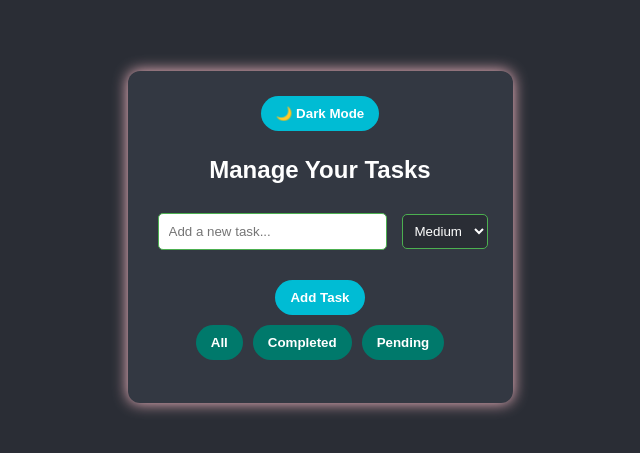
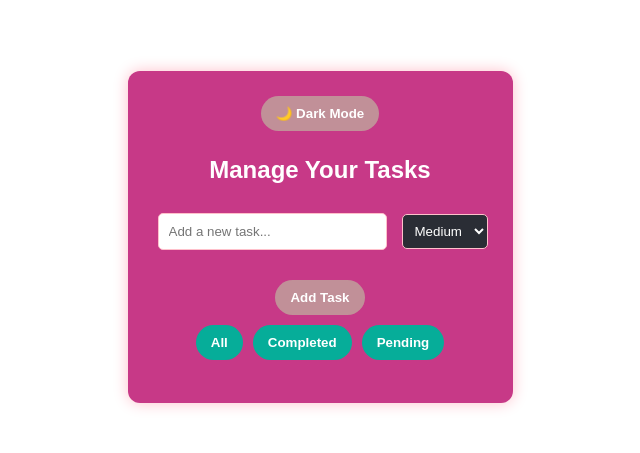
Before and after one commit to CBeatrixBacolanta/frontendPIT, a React (Vite) app: page / in a window 1280 px wide. Shown: the part 163-616 px from the top of the page, without its empty margins (340-980 px from the left). Built offline with nearby package versions, Linux system fonts and the light colour scheme.

Commit message:
second commit

```diff
--- a/src/App.css
+++ /dev/null
@@ -1,228 +0,0 @@
-body {
-  font-family: "Poppins", sans-serif;
-  display: flex;
-  justify-content: center;
-  align-items: center;
-  height: 100vh;
-  margin: 0;
-  background-color: #2a2d35;
-  color: #ffffff;
-}
-
-/* Container */
-.app-container {
-  text-align: center;
-  background: #333842;
-  padding: 20px;
-  border-radius: 12px;
-  box-shadow: 0px 0px 15px pink;
-  max-width: 500px;
-  width: 100%;
-}
-
-/* Header */
-h1 {
-  font-size: 24px;
-  text-shadow: 2px 2px 5px pink;
-}
-
-/* Buttons */
-button {
-  background-color: #00bcd4;
-  border: none;
-  padding: 10px 15px;
-  margin: 5px;
-  border-radius: 20px;
-  cursor: pointer;
-  color: white;
-  font-weight: bold;
-  transition: 0.3s;
-}
-
-button:hover {
-  background-color: #0097a7;
-}
-
-/* Input */
-input[type="text"] {
-  padding: 10px;
-  border: none;
-  border-radius: 10px;
-  margin: 10px 5px;
-  width: 60%;
-}
-
-/* Task List */
-.task-card {
-  background: #424955;
-  padding: 15px;
-  border-radius: 8px;
-  margin: 10px 0;
-  box-shadow: 0 0 10px rgba(0, 255, 255, 0.3);
-  display: flex;
-  align-items: center;
-  justify-content: space-between;
-}
-
-.task-card p {
-  margin: 0;
-  font-size: 14px;
-}
-
-.task-actions {
-  display: flex;
-  gap: 10px;
-}
-
-/* Action Buttons */
-.edit-btn,
-.delete-btn {
-  border: none;
-  padding: 8px;
-  border-radius: 50%;
-  cursor: pointer;
-}
-
-.edit-btn {
-  background-color: #fbc02d;
-}
-
-.delete-btn {
-  background-color: #e53935;
-}
-
-.edit-btn:hover {
-  background-color: #f9a825;
-}
-
-.delete-btn:hover {
-  background-color: #c62828;
-}
-
-/* Filters */
-.filters button {
-  background-color: #00796b;
-}
-
-.filters button:hover {
-  background-color: #004d40;
-}
-
-/* Dark Mode */
-.dark {
-  background-color: #1e1e2e;
-}
-
-.dark .app-container {
-  background: #252b36;
-  box-shadow: 0px 0px 15px rgba(0, 255, 255, 0.5);
-}
-
-.dark button {
-  background-color: #03a9f4;
-}
-
-.dark button:hover {
-  background-color: #0288d1;
-}
-
-.priority-select {
-  background-color: #2a2d35;
-  color: white;
-  border: 1px solid #4caf50;
-  padding: 8px;
-  border-radius: 5px;
-  cursor: pointer;
-}
-
-.priority-select:hover {
-  background-color: #1e1e2e;
-}
-
-.task-input-container {
-  display: flex;
-  align-items: center;
-  justify-content: center;
-  gap: 10px;
-  margin-bottom: 15px;
-}
-
-.task-input-container input {
-  padding: 10px;
-  border-radius: 5px;
-  border: 1px solid #4caf50;
-  width: 60%;
-}
-
-.priority-select {
-  background-color: #2a2d35;
-  color: white;
-  border: 1px solid #4caf50;
-  padding: 8px;
-  border-radius: 5px;
-  cursor: pointer;
-}
-
-
-
-.task-input-container button {
-  background-color: #00bcd4;
-  border: none;
-  padding: 10px 15px;
-  border-radius: 20px;
-  cursor: pointer;
-  color: white;
-  font-weight: bold;
-  transition: 0.3s;
-}
-
-.task-input-container button:hover {
-  background-color: #0097a7;
-}
-
-
-.task-card {
-  display: flex;
-  align-items: center;
-  justify-content: space-between;
-  background: #424955;
-  padding: 15px;
-  border-radius: 8px;
-  box-shadow: 0 0 10px rgba(0, 255, 255, 0.3);
-  width: 90%;
-  margin: 10px auto;
-}
-
-.task-content {
-  flex-grow: 1;
-  display: flex;
-  flex-direction: column;
-  justify-content: center;
-  align-items: center;
-  text-align: center;
-}
-
-.task-card input[type="checkbox"] {
-  margin-right: 15px;
-  transform: scale(1.2);
-}
-
-.task-actions {
-  display: flex;
-  align-items: center;
-  gap: 10px;
-}
-
-.task-content strong {
-  font-size: 16px;
-  margin-bottom: 5px;
-}
-
-.task-content .task-priority {
-  font-size: 14px;
-  color: #ddd;
-}
-
-ul.task-list {
-  display: inline;
-}
--- a/src/index.css
+++ b/src/index.css
@@ -5,14 +5,14 @@ body {
   align-items: center;
   height: 100vh;
   margin: 0;
-  background-color: #2a2d35;
+  background-color: white;
   color: #ffffff;
 }
 
 /* Container */
 .app-container {
   text-align: center;
-  background: #333842;
+  background: #C73987;
   padding: 20px;
   border-radius: 12px;
   box-shadow: 0px 0px 15px pink;
@@ -21,14 +21,14 @@ body {
 }
 
 /* Header */
-h1 {
+h2 {
   font-size: 24px;
-  text-shadow: 2px 2px 5px pink;
+  color: white;
 }
 
 /* Buttons */
 button {
-  background-color: #00bcd4;
+  background-color: rgb(193, 144, 152);
   border: none;
   padding: 10px 15px;
   margin: 5px;
@@ -40,7 +40,7 @@ button {
 }
 
 button:hover {
-  background-color: #0097a7;
+  background-color: rgb(170, 108, 116);
 }
 
 /* Input */
@@ -48,6 +48,7 @@ input[type="text"] {
   padding: 10px;
   border: none;
   border-radius: 10px;
+  border-color: pink;
   margin: 10px 5px;
   width: 60%;
 }
@@ -101,7 +102,7 @@ input[type="text"] {
 
 /* Filters */
 .filters button {
-  background-color: #00796b;
+  background-color: #06ad99;
 }
 
 .filters button:hover {
@@ -117,9 +118,8 @@ input[type="text"] {
   background: #252b36;
   box-shadow: 0px 0px 15px rgba(0, 255, 255, 0.5);
 }
-
 .dark button {
-  background-color: #03a9f4;
+  background-color: #00796b;
 }
 
 .dark button:hover {
@@ -150,14 +150,14 @@ input[type="text"] {
 .task-input-container input {
   padding: 10px;
   border-radius: 5px;
-  border: 1px solid #4caf50;
+  border: 1px solid pink;
   width: 60%;
 }
 
 .priority-select {
   background-color: #2a2d35;
   color: white;
-  border: 1px solid #4caf50;
+  border: 1px solid pink;
   padding: 8px;
   border-radius: 5px;
   cursor: pointer;
```
